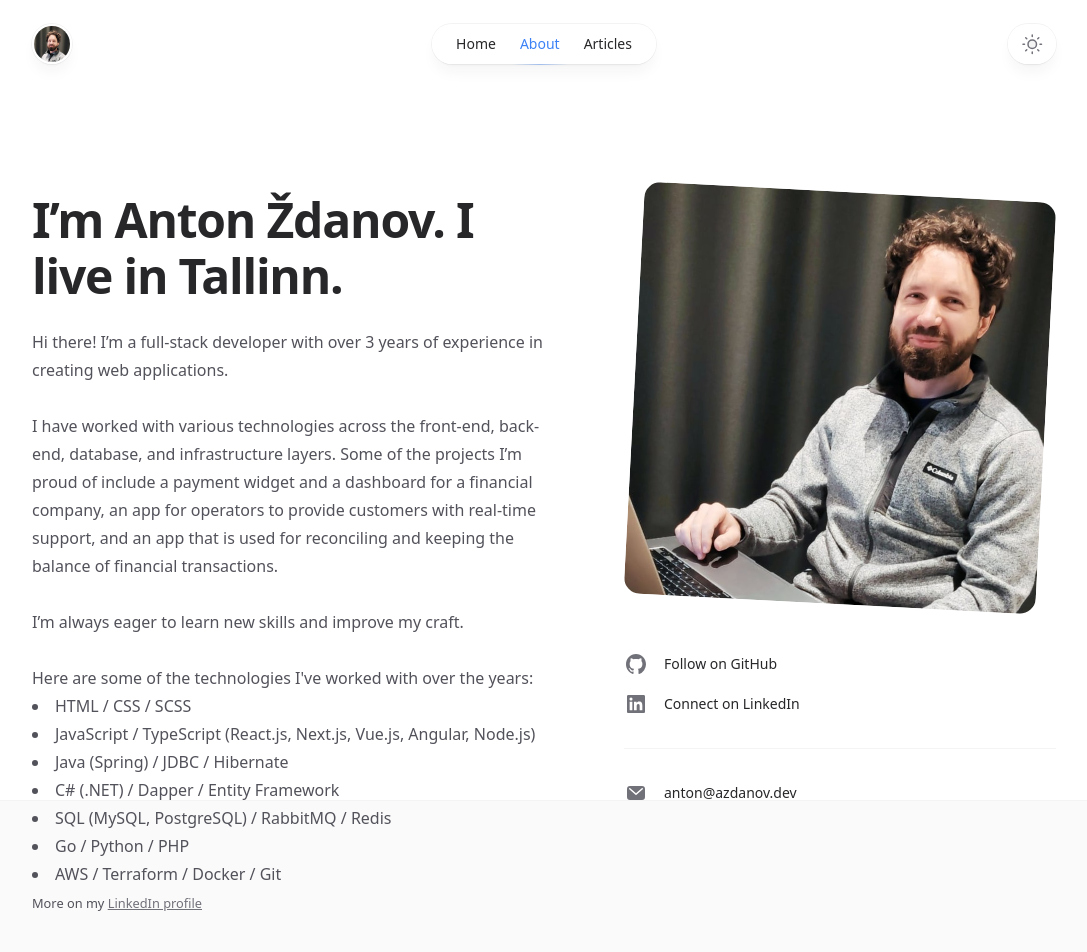
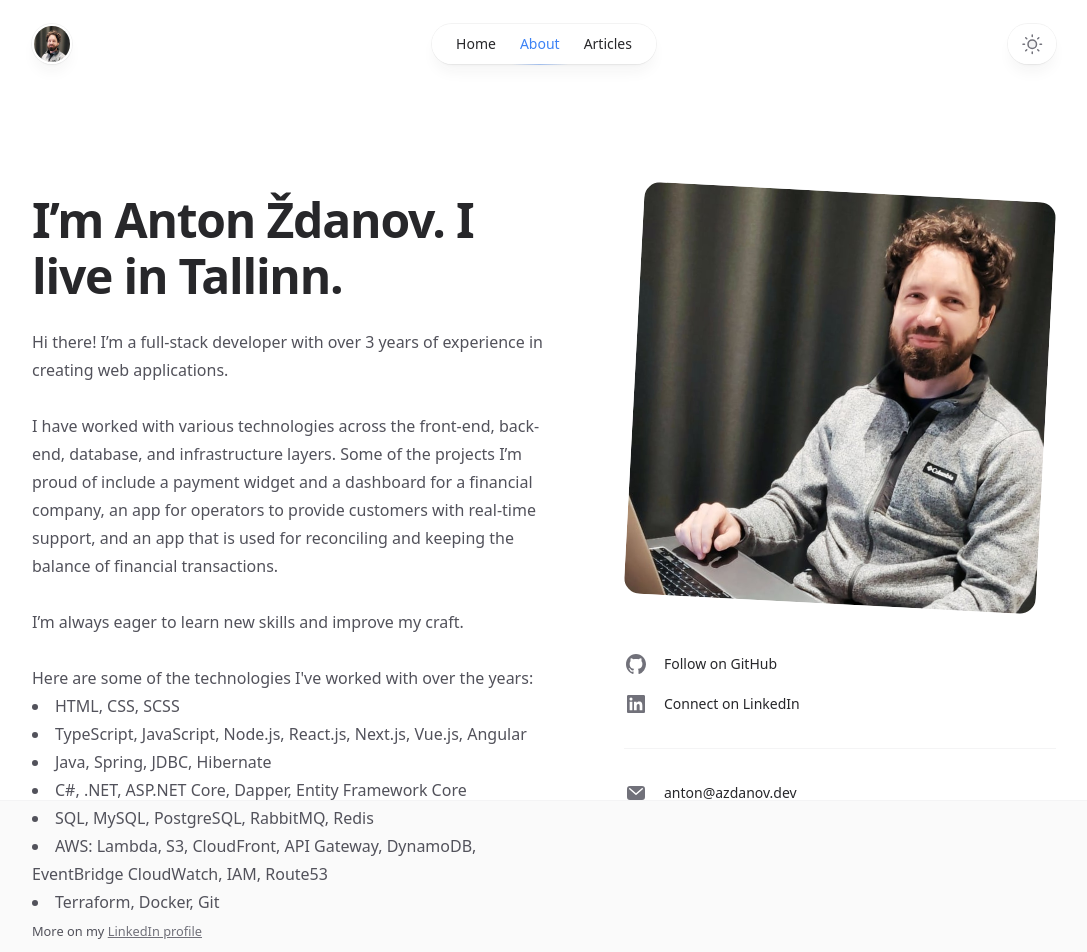
Before and after one commit to azdanov/azdanov-web, a Next.js app: page /about in a window 1280 px wide. Shown: the top 952 px of the page, without its empty margins (96-1183 px from the left). Built offline with nearby package versions, Linux system fonts and the light colour scheme; no server answers.

Commit message:
update about

```diff
--- a/src/pages/about.jsx
+++ b/src/pages/about.jsx
@@ -53,16 +53,19 @@ export default function About() {
                   years:
                 </p>
                 <ul className="list-inside list-disc">
-                  <li>HTML / CSS / SCSS</li>
+                  <li>HTML, CSS, SCSS</li>
                   <li>
-                    JavaScript / TypeScript (React.js, Next.js, Vue.js, Angular,
-                    Node.js)
+                    TypeScript, JavaScript, Node.js, React.js, Next.js, Vue.js,
+                    Angular
                   </li>
-                  <li>Java (Spring) / JDBC / Hibernate</li>
-                  <li>C# (.NET) / Dapper / Entity Framework</li>
-                  <li>SQL (MySQL, PostgreSQL) / RabbitMQ / Redis</li>
-                  <li>Go / Python / PHP</li>
-                  <li>AWS / Terraform / Docker / Git</li>
+                  <li>Java, Spring, JDBC, Hibernate</li>
+                  <li>C#, .NET, ASP.NET Core, Dapper, Entity Framework Core</li>
+                  <li>SQL, MySQL, PostgreSQL, RabbitMQ, Redis</li>
+                  <li>
+                    AWS: Lambda, S3, CloudFront, API Gateway, DynamoDB,
+                    EventBridge CloudWatch, IAM, Route53
+                  </li>
+                  <li>Terraform, Docker, Git</li>
                 </ul>
                 <small>
                   More on my{" "}
```
